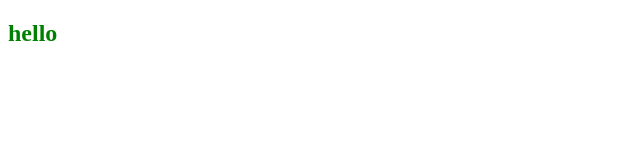
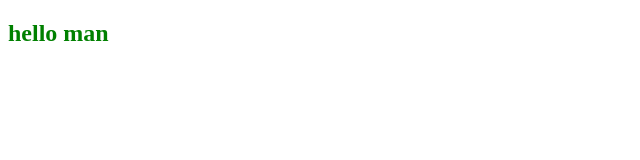
Before and after one commit to gasangw/pactice, a plain HTML site: page index.html in a window 1280 px wide. Shown: the full height of the page, 0-640 px from the left. Drawn offline with Linux system fonts and the light colour scheme.

Commit message:
modified index.html

```diff
--- a/index.html
+++ b/index.html
@@ -8,6 +8,6 @@
     <title>Document</title>
 </head>
 <body>
-    <h2>hello</h2>
+    <h2>hello man</h2>
 </body>
 </html>
```
